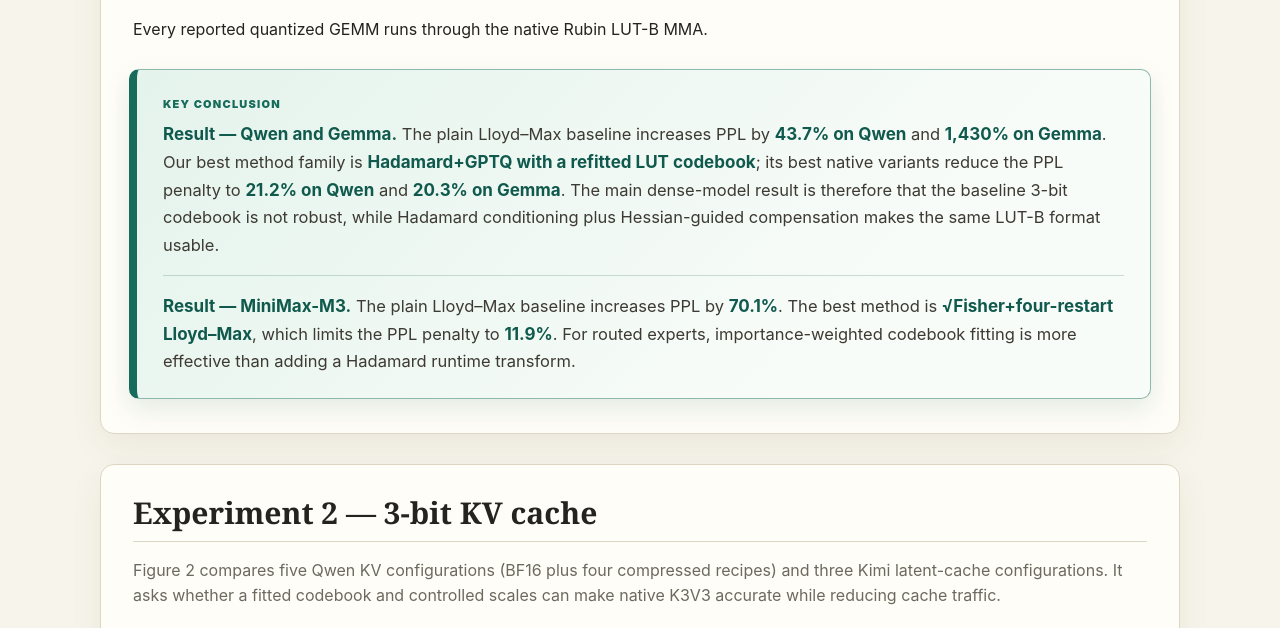
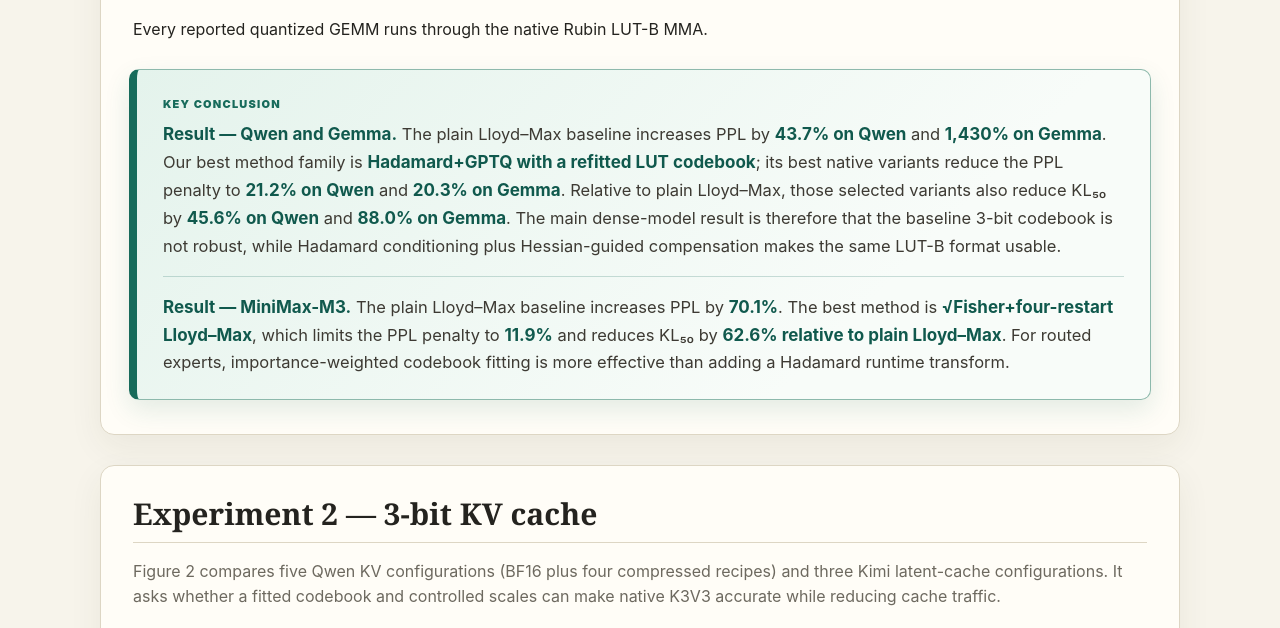
Before and after one commit to zzz0906/verarubin-short, a plain HTML site: page index.html in a window 1280 px wide. Shown: the part 6330-6958 px from the top of the page. Drawn offline with nearby package versions, Linux system fonts and the light colour scheme.

Commit message:
Add KL reductions so the weight conclusions cover distributional quality as well as perplexity.

```diff
--- a/index.html
+++ b/index.html
@@ -1,6 +1,6 @@
 <!doctype html>
 <!-- Generated by verarubin-short-source/build.py. Edit en.md or zh.md, not this file. -->
-<!-- Markdown source SHA256: 731688aee2e0e63b8c5eea0ad25ac08b4959350487157255f67cf8eea32d06f0 -->
+<!-- Markdown source SHA256: f1fb8af9a00aa1adf19b6c3f1a7edeb63b867f31c1d8d4568b77146e2bc4969e -->
 <html lang="en">
 <head>
   <meta charset="utf-8">
@@ -533,8 +533,8 @@ s_A[m,h]\,s_B[n,h],
 </ul>
 <p>Every reported quantized GEMM runs through the native Rubin LUT-B MMA.</p>
 <blockquote class="experiment-conclusion">
-<p><strong>Result — Qwen and Gemma.</strong> The plain Lloyd–Max baseline increases PPL by <strong>43.7% on Qwen</strong> and <strong>1,430% on Gemma</strong>. Our best method family is <strong>Hadamard+GPTQ with a refitted LUT codebook</strong>; its best native variants reduce the PPL penalty to <strong>21.2% on Qwen</strong> and <strong>20.3% on Gemma</strong>. The main dense-model result is therefore that the baseline 3-bit codebook is not robust, while Hadamard conditioning plus Hessian-guided compensation makes the same LUT-B format usable.</p>
-<p><strong>Result — MiniMax-M3.</strong> The plain Lloyd–Max baseline increases PPL by <strong>70.1%</strong>. The best method is <strong>√Fisher+four-restart Lloyd–Max</strong>, which limits the PPL penalty to <strong>11.9%</strong>. For routed experts, importance-weighted codebook fitting is more effective than adding a Hadamard runtime transform.</p>
+<p><strong>Result — Qwen and Gemma.</strong> The plain Lloyd–Max baseline increases PPL by <strong>43.7% on Qwen</strong> and <strong>1,430% on Gemma</strong>. Our best method family is <strong>Hadamard+GPTQ with a refitted LUT codebook</strong>; its best native variants reduce the PPL penalty to <strong>21.2% on Qwen</strong> and <strong>20.3% on Gemma</strong>. Relative to plain Lloyd–Max, those selected variants also reduce KL₅₀ by <strong>45.6% on Qwen</strong> and <strong>88.0% on Gemma</strong>. The main dense-model result is therefore that the baseline 3-bit codebook is not robust, while Hadamard conditioning plus Hessian-guided compensation makes the same LUT-B format usable.</p>
+<p><strong>Result — MiniMax-M3.</strong> The plain Lloyd–Max baseline increases PPL by <strong>70.1%</strong>. The best method is <strong>√Fisher+four-restart Lloyd–Max</strong>, which limits the PPL penalty to <strong>11.9%</strong> and reduces KL₅₀ by <strong>62.6% relative to plain Lloyd–Max</strong>. For routed experts, importance-weighted codebook fitting is more effective than adding a Hadamard runtime transform.</p>
 </blockquote>
 </section><section><h2>Experiment 2 — 3-bit KV cache</h2>
 <p>Figure 2 compares five Qwen KV configurations (BF16 plus four compressed recipes) and three Kimi latent-cache configurations. It asks whether a fitted codebook and controlled scales can make native K3V3 accurate while reducing cache traffic.</p>
```
